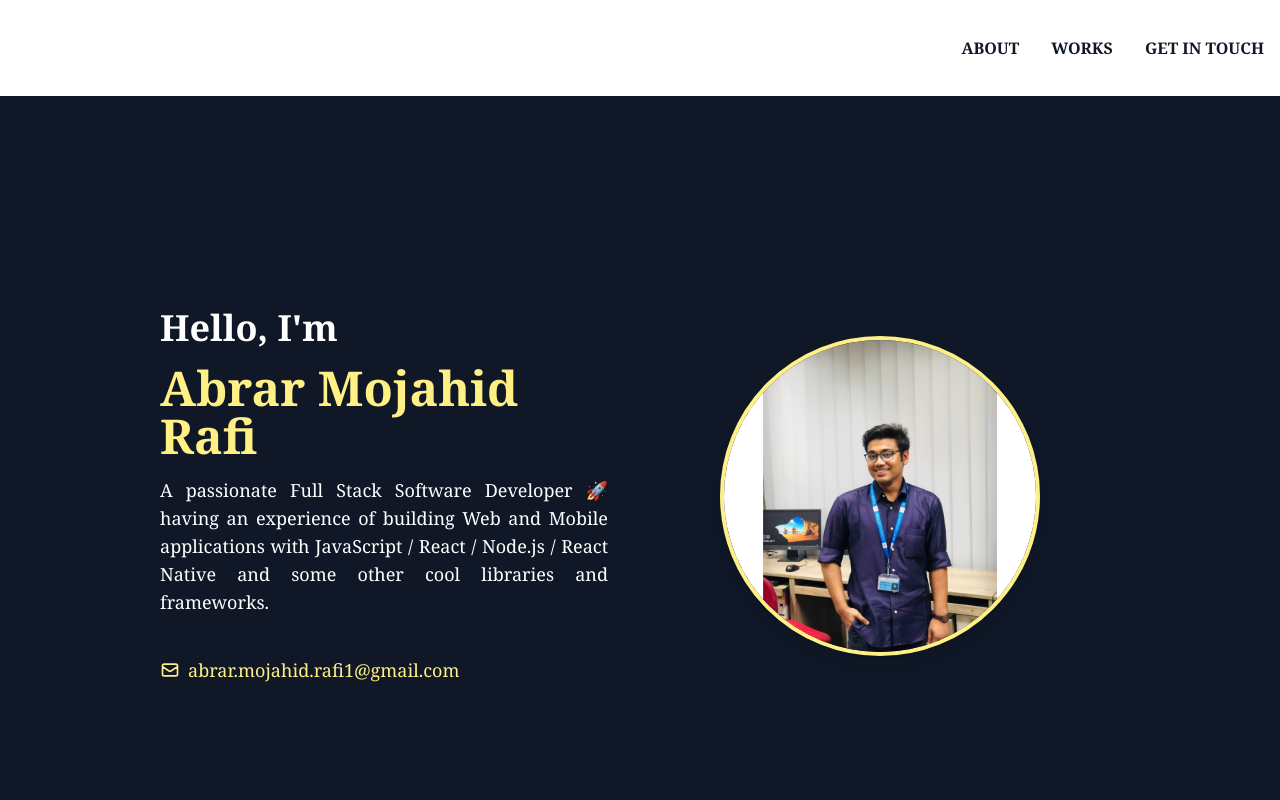
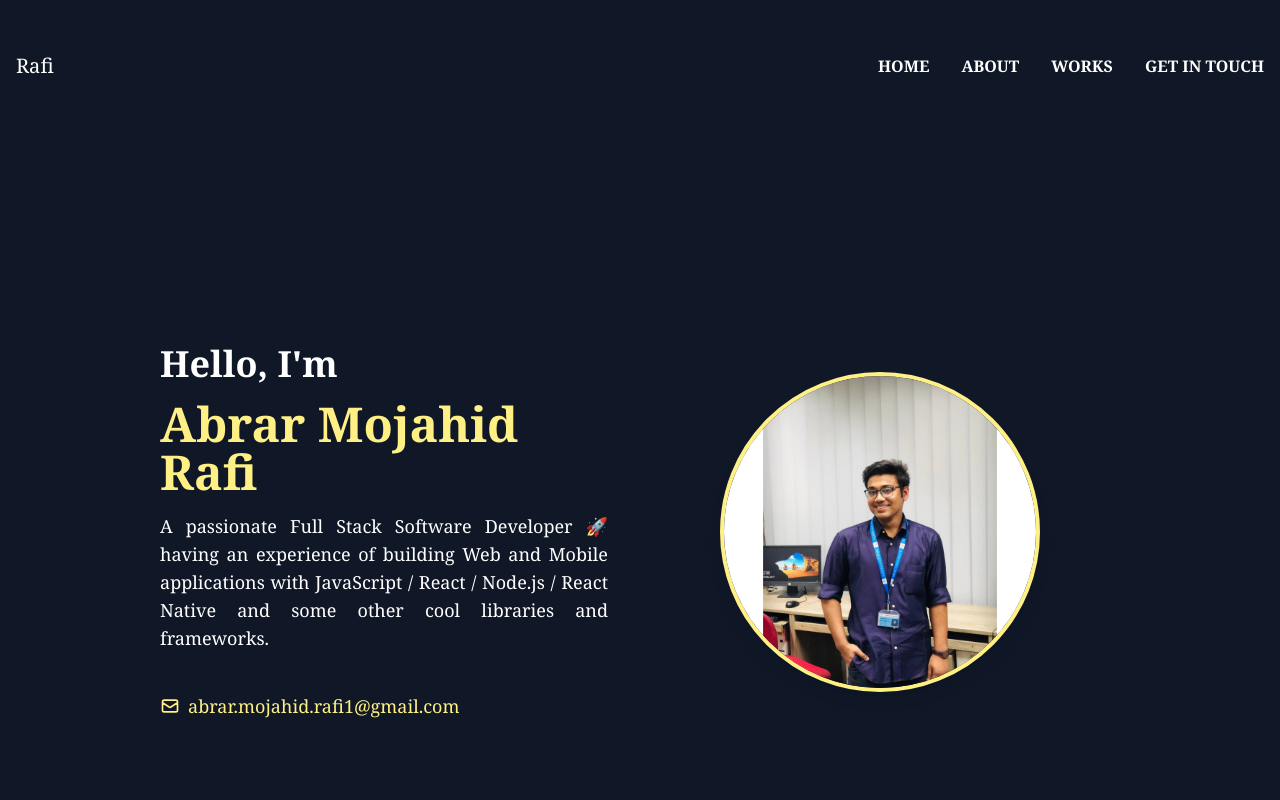
Before and after one commit to AbrarMojahidRafi/my-portfolio-website, a React (Vite) app: page / in a window 1280 px wide. Shown: the top 800 px of the page. Built offline with nearby package versions, Linux system fonts and the light colour scheme.

Commit message:
navbar bg color changed to dark

```diff
--- a/src/components/navbar/navbar.jsx
+++ b/src/components/navbar/navbar.jsx
@@ -11,15 +11,15 @@ const navbar = () => {
 
   return (
     <>
-      <nav className="bg-white border-gray-200 dark:bg-gray-900 py-5">
-      <div className="max-w-screen-xl flex flex-wrap items-center justify-between mx-auto p-4">
+      <nav className="bg-gray-900 py-13 w-full z-50">
+        <div className="max-w-screen-xl flex flex-wrap items-center justify-between mx-auto px-4">
           <a href="#" className="flex items-center space-x-3 rtl:space-x-reverse">
-          <h4 className="text-white font-serif">Rafi</h4>
+            <h4 className="text-white font-serif text-xl">Rafi</h4>
           </a>
           <button
             data-collapse-toggle="navbar-default"
             type="button"
-          className="inline-flex items-center p-2 w-10 h-10 justify-center text-sm text-gray-500 rounded-lg md:hidden hover:bg-gray-100 focus:outline-none focus:ring-2 focus:ring-gray-200 dark:text-gray-400 dark:hover:bg-gray-700 dark:focus:ring-gray-600"
+            className="inline-flex items-center p-2 w-10 h-10 justify-center text-sm text-white rounded-lg md:hidden hover:bg-gray-700 focus:outline-none focus:ring-2 focus:ring-gray-600"
             aria-controls="navbar-default"
             aria-expanded="false"
             onClick={() => document.getElementById('navbar-default').classList.toggle('hidden')}
@@ -30,7 +30,7 @@ const navbar = () => {
             </svg>
           </button>
           <div className="hidden w-full md:block md:w-auto" id="navbar-default">
-          <ul className="font-medium font-serif flex flex-col p-4 md:p-0 mt-4 border border-gray-100 rounded-lg bg-gray-50 md:flex-row md:space-x-8 rtl:space-x-reverse md:mt-0 md:border-0 md:bg-white dark:bg-gray-800 md:dark:bg-gray-900 dark:border-gray-700">
+            <ul className="font-serif flex flex-col p-4 md:p-0 mt-4 rounded-lg bg-gray-800 md:bg-transparent md:flex-row md:space-x-8 rtl:space-x-reverse md:mt-0">
               <li>
                 <a
                   href="#intro-section"
@@ -38,7 +38,7 @@ const navbar = () => {
                     e.preventDefault();
                     scrollToSection('intro-section');
                   }}
-                className="block py-2 px-3 text-white relative group md:p-0 dark:text-white"
+                  className="block py-2 px-3 text-white relative group md:p-0"
                 >
                   <b>HOME</b>
                   <span className="absolute bottom-0 left-0 w-0 h-0.5 bg-white transition-all duration-300 group-hover:w-full"></span>
@@ -51,7 +51,7 @@ const navbar = () => {
                     e.preventDefault();
                     scrollToSection('about-section');
                   }}
-                className="block py-2 px-3 text-gray-900 relative group md:p-0 dark:text-white"
+                  className="block py-2 px-3 text-white relative group md:p-0"
                 >
                   <b>ABOUT</b>
                   <span className="absolute bottom-0 left-0 w-0 h-0.5 bg-white transition-all duration-300 group-hover:w-full"></span>
@@ -64,7 +64,7 @@ const navbar = () => {
                     e.preventDefault();
                     scrollToSection('work-section');
                   }}
-                className="block py-2 px-3 text-gray-900 relative group md:p-0 dark:text-white"
+                  className="block py-2 px-3 text-white relative group md:p-0"
                 >
                   <b>WORKS</b>
                   <span className="absolute bottom-0 left-0 w-0 h-0.5 bg-white transition-all duration-300 group-hover:w-full"></span>
@@ -77,7 +77,7 @@ const navbar = () => {
                     e.preventDefault();
                     scrollToSection('getintouch-section');
                   }}
-                className="block py-2 px-3 text-gray-900 relative group md:p-0 dark:text-white"
+                  className="block py-2 px-3 text-white relative group md:p-0"
                 >
                   <b>GET IN TOUCH</b>
                   <span className="absolute bottom-0 left-0 w-0 h-0.5 bg-white transition-all duration-300 group-hover:w-full"></span>
```
Lines whose indentation alone changed are shown as unchanged.
